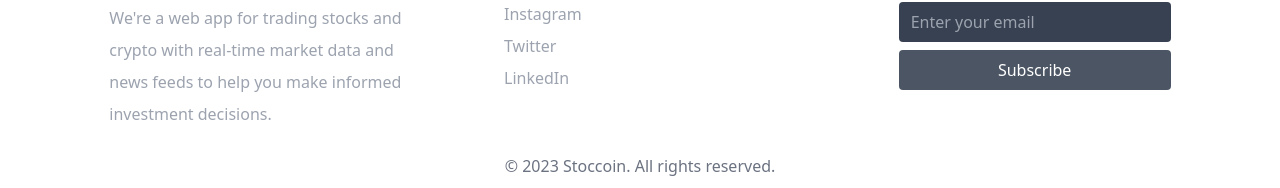
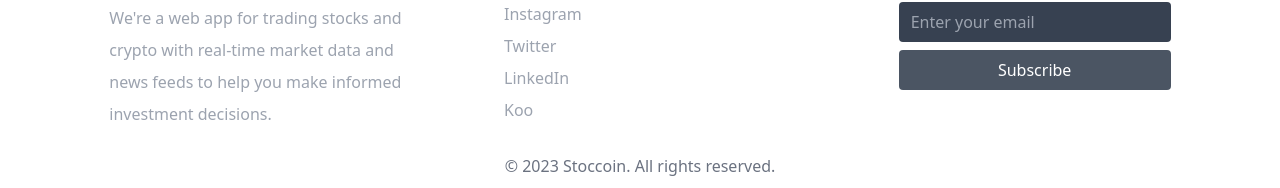
Before and after one commit to Stoccoin-Official/Stoccoin-Website, a React (Vite) app in the folder client/: page / in a window 1280 px wide. Shown: the part 3804-3992 px from the top of the page. Built offline with nearby package versions, Linux system fonts and the light colour scheme.

Commit message:
feat: Added Koo's name and link

```diff
--- a/client/src/components/Footer.jsx
+++ b/client/src/components/Footer.jsx
@@ -18,7 +18,7 @@ function Footer() {
               <li className="mb-2"><a href="https://www.instagram.com/stoccoin/" className="text-gray-400 hover:text-white"><i className="fab fa-instagram-f"></i>Instagram</a></li>
               <li className="mb-2"><a href="https://twitter.com/stoc_coin" className="text-gray-400 hover:text-white"><i className="fab fa-twitter"></i>Twitter</a></li>
               <li className="mb-2"><a href="https://www.linkedin.com/company/stoccoin/" className="text-gray-400 hover:text-white"><i className="fab fa-instagram"></i>LinkedIn</a></li>
-            </ul>
+              <li className="mb-2"><a href="https://www.kooapp.com/profile/stoccoin/" className="text-gray-400 hover:text-white"><i className="fab fa-instagram"></i>Koo</a></li>            </ul>
           </div>
           <div className="w-full md:w-1/4 px-3 mb-3 md:mb-0 text-left">
             <h2 className="text-xl font-bold text-black mb-4">Newsletter</h2>
```
